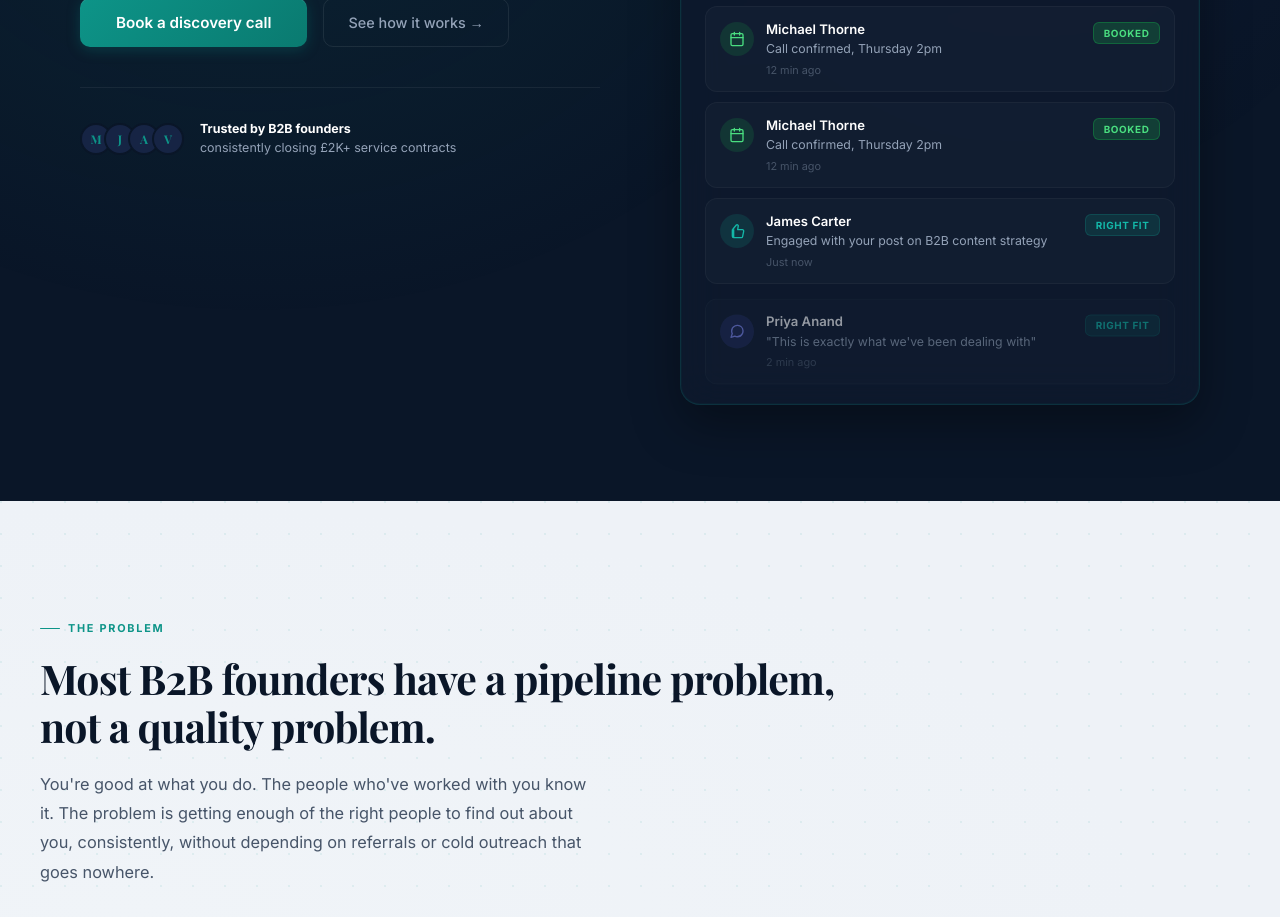
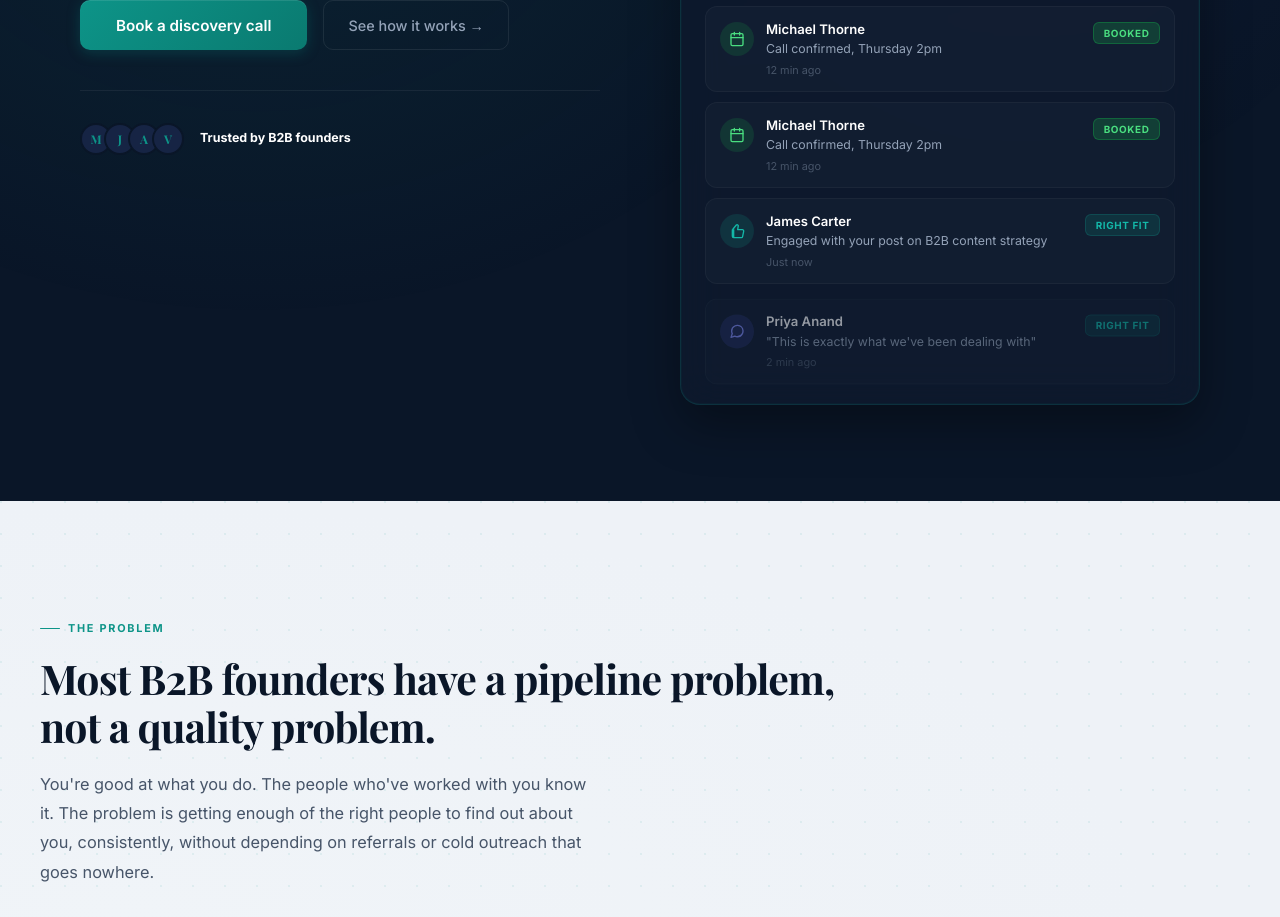
Before and after one commit to TobiWilliams001/Elitehands-Outbound, a React (Vite) app: page / in a window 1280 px wide. Shown: the part 800-1717 px from the top of the page. Built offline with nearby package versions, Linux system fonts and the light colour scheme; a web font is replaced by a local one.

Commit message:
copy: remove £2K+ service contract line from hero trust text

```diff
--- a/src/components/Hero.tsx
+++ b/src/components/Hero.tsx
@@ -42,8 +42,6 @@ export const Hero = () => {
               </div>
               <p className="hero-trust-text">
                 <strong>Trusted by B2B founders</strong>
-                <br />
-                consistently closing £2K+ service contracts
               </p>
             </div>
           </div>
```
